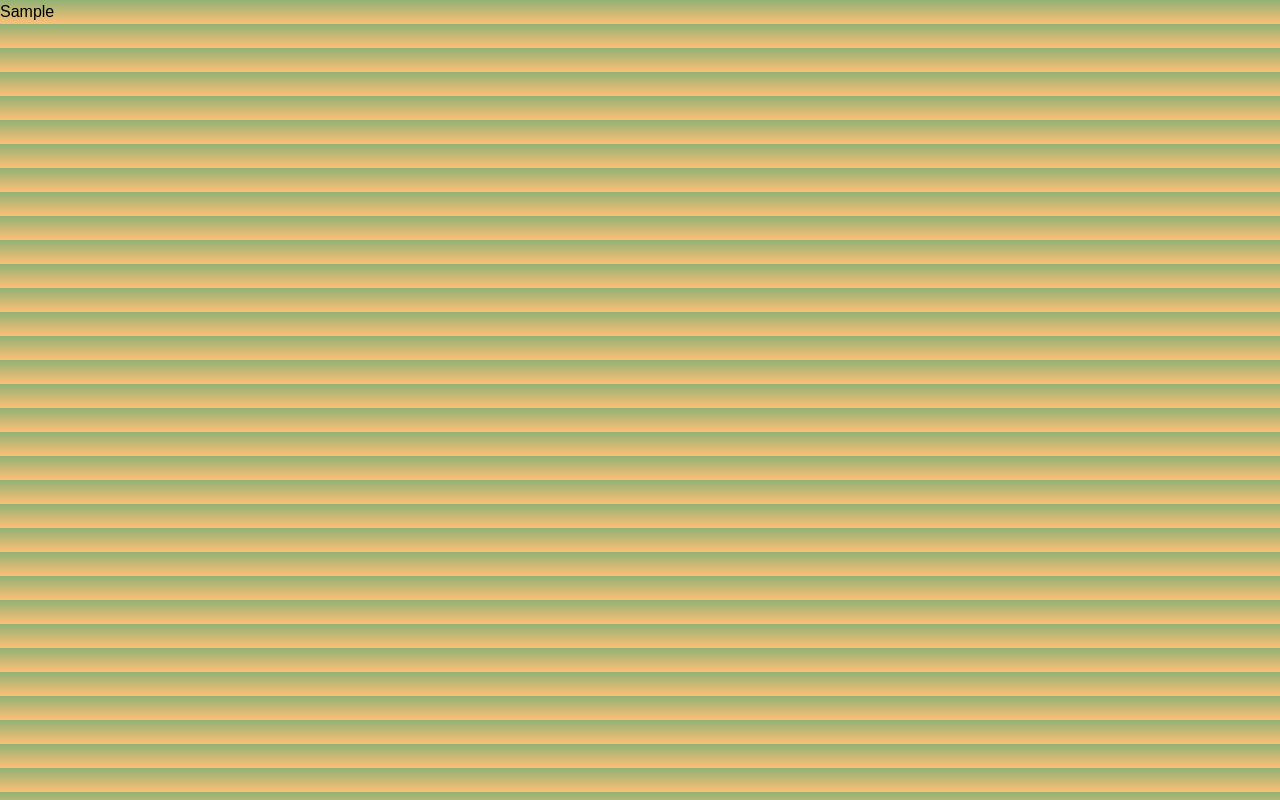
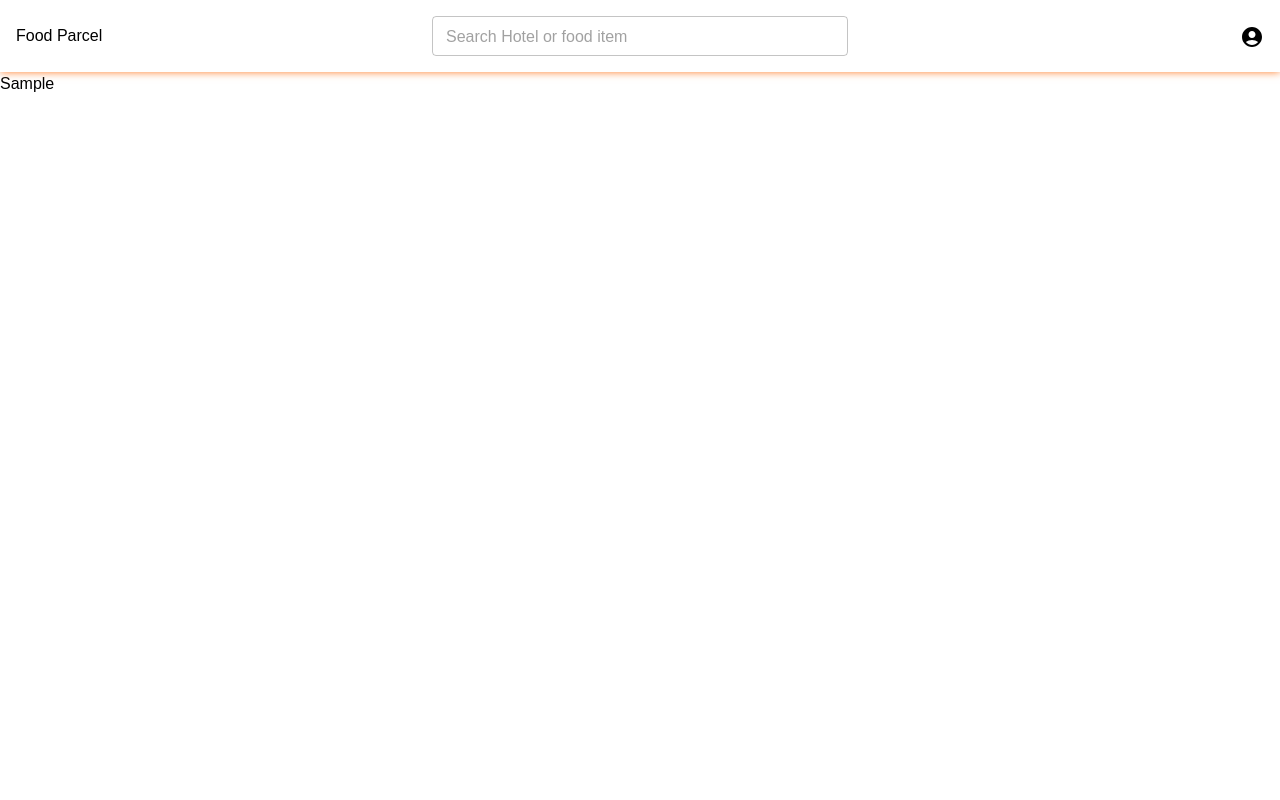
Before and after one commit to Satyaveerjaligama/food-parcel-frontend, a Next.js app: page /home in a window 1280 px wide. Built offline with nearby package versions, Linux system fonts and the light colour scheme; a web font is replaced by a local one.

Commit message:
Added header, layout and required css for header

```diff
--- a/app/create-account/page.tsx
+++ b/app/create-account/page.tsx
@@ -44,7 +44,7 @@ const CreateAccount = () => {
     <React.Fragment>
       <Loader />
       <Snackbar />
-      <Box className="flex justify-center items-center h-screen">
+      <Box className={`flex justify-center items-center h-screen ${styles.pageBackground}`}>
         <Card className={`${styles.createAccountCard} rounded-xl`}>
           <CardContent>
             <Typography
--- a/app/globals.css
+++ b/app/globals.css
@@ -6,10 +6,6 @@ html,
 body {
   max-width: 100vw;
   overflow-x: hidden;
-}
-
-body {
-  background: linear-gradient(to bottom, transparent, #ffbf78) #90b274;
 }
 
 .MuiBottomNavigationAction-root {
--- a/app/home/page.tsx
+++ b/app/home/page.tsx
@@ -2,13 +2,14 @@
 import React from 'react';
 import { Typography } from '@mui/material';
 import Snackbar from '@/components/Snackbar';
+import Layout from '@/components/Layout';
 
 const Home = () => {
   return (
-    <React.Fragment>
+    <Layout>
       <Snackbar />
       <Typography>Sample</Typography>
-    </React.Fragment>
+    </Layout>
   );
 };
 
--- a/app/login/page.tsx
+++ b/app/login/page.tsx
@@ -57,7 +57,7 @@ const LoginPage = () => {
     <React.Fragment>
       <Loader />
       <Snackbar />
-      <Box className="flex justify-center items-center h-screen">
+      <Box className={`flex justify-center items-center h-screen ${styles.pageBackground}`}>
         <Card className={`${styles.loginCard} rounded-xl`}>
           <CardContent>
             <Typography
--- /dev/null
+++ b/components/Header.tsx
@@ -0,0 +1,32 @@
+import { Box, Grid, Typography } from '@mui/material';
+import styles from '../styles/Header.module.css';
+import { PRODUCT_NAME } from '@/utilities/constants';
+import { pacifico } from '@/utilities/fonts';
+import TextField from './TextField';
+import AccountCircleRoundedIcon from '@mui/icons-material/AccountCircleRounded';
+
+const Header = () => {
+  return (
+    <Box className={`py-4 ${styles.mainDiv}`}>
+      <Grid container className="items-center px-4">
+        <Grid item sm={4}>
+          <Typography className={`text-2xl ${pacifico.className}`}>
+            {PRODUCT_NAME}
+          </Typography>
+        </Grid>
+        <Grid item sm={4}>
+          <TextField
+            size="small"
+            placeholder="Search Hotel or food item"
+            fullWidth
+          />
+        </Grid>
+        <Grid item sm={4} className="text-right">
+          <AccountCircleRoundedIcon className="text-4xl" />
+        </Grid>
+      </Grid>
+    </Box>
+  );
+};
+
+export default Header;
--- /dev/null
+++ b/components/Layout.tsx
@@ -0,0 +1,13 @@
+import Header from './Header';
+
+// eslint-disable-next-line @typescript-eslint/no-explicit-any
+const Layout = ({ children }: any) => {
+  return (
+    <>
+      <Header />
+      {children}
+    </>
+  );
+};
+
+export default Layout;
--- a/components/TextField.tsx
+++ b/components/TextField.tsx
@@ -12,10 +12,11 @@ interface TextFieldProps {
     fullWidth?: boolean;
     disabled?: boolean;
     onChange?: (event: object) => void;
+    placeholder ?: string;
 }
 
 const TextField = (props: TextFieldProps) => {
-  const {type, className, label, size, variant, value, fullWidth, disabled, onChange} = props;
+  const {type, className, label, size, variant, value, fullWidth, disabled, onChange, placeholder} = props;
   return (
     <MuiTextField
       type={type}
@@ -27,6 +28,7 @@ const TextField = (props: TextFieldProps) => {
       fullWidth={fullWidth}
       disabled={disabled}
       onChange={onChange}
+      placeholder={placeholder}
     />
   );
 };
--- a/styles/CreateAccount.module.css
+++ b/styles/CreateAccount.module.css
@@ -1,3 +1,7 @@
 .createAccountCard {
   width: 35%;
 }
+
+.pageBackground {
+  background: linear-gradient(to bottom, transparent, #ffbf78) #90b274;
+}
--- /dev/null
+++ b/styles/Header.module.css
@@ -0,0 +1,7 @@
+.mainDiv {
+    width: 100%;
+    background-color: white;
+    position: sticky;
+    top: 0px;
+    box-shadow: 0px 0px 8px #ff7d29;
+}
--- a/styles/LoginPage.module.css
+++ b/styles/LoginPage.module.css
@@ -1,3 +1,7 @@
 .loginCard {
     box-shadow: 0px 3px 10px black;
 }
+
+.pageBackground {
+    background: linear-gradient(to bottom, transparent, #ffbf78) #90b274;
+}
```
